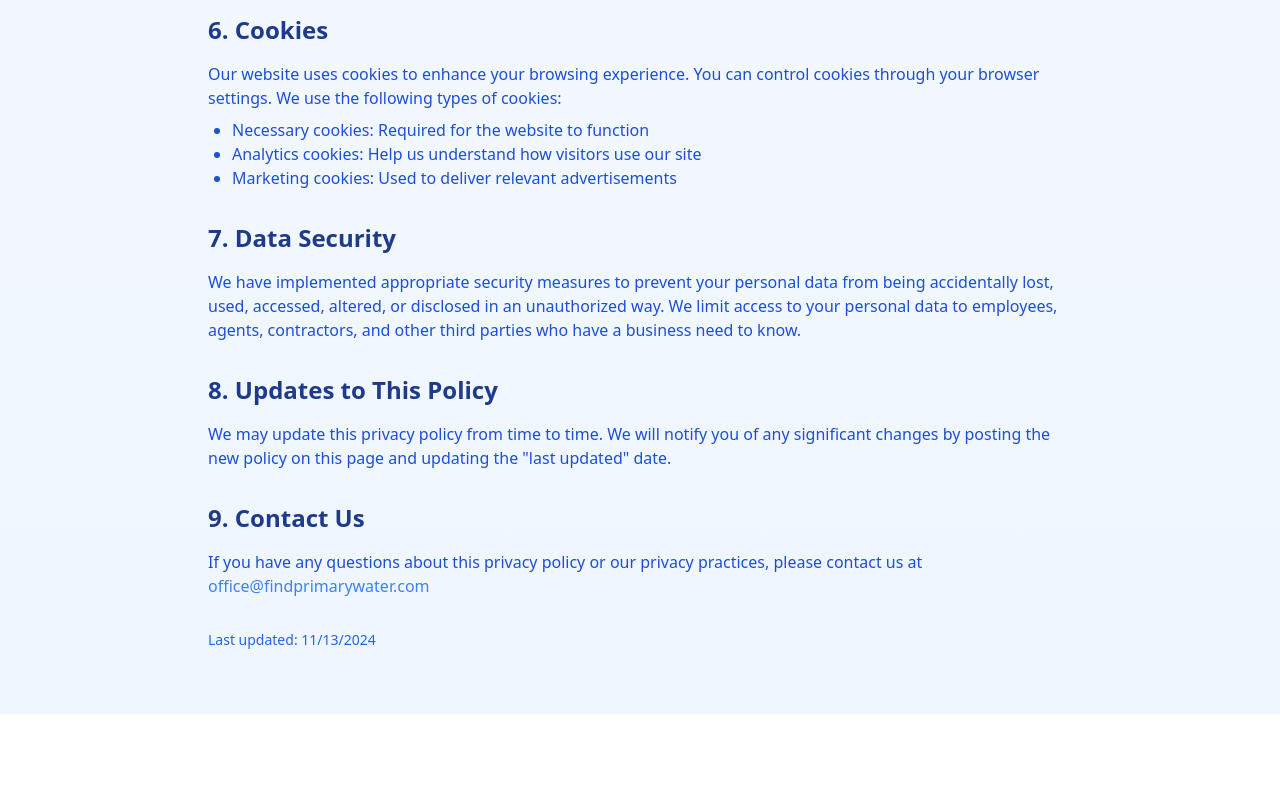
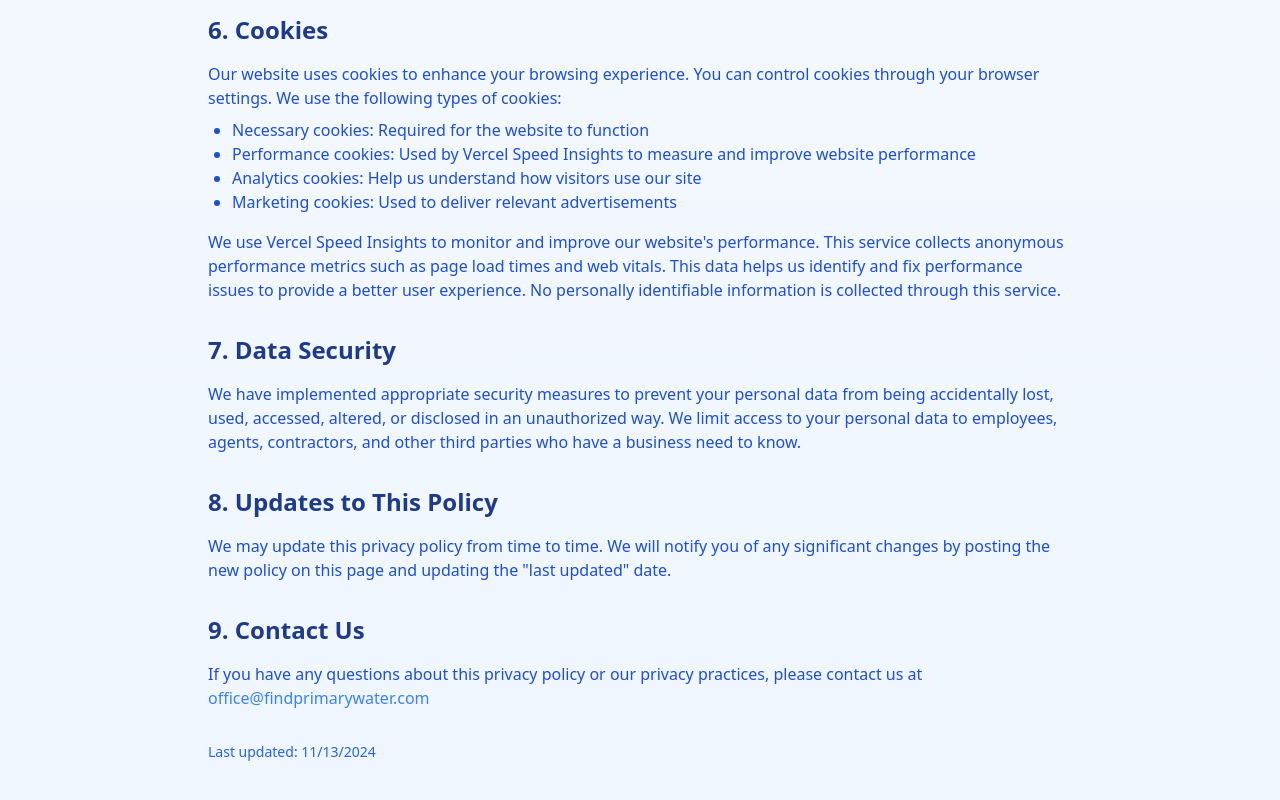
Before and after one commit to halobartku/primary-water, a React (Vite) app: page /privacy in a window 1280 px wide. Shown: the part 1282-2082 px from the top of the page. Before the commit the page ends 1996 px from the top, so only its background shows below. Built offline with nearby package versions, Linux system fonts and the light colour scheme.

Commit message:
CookieConsent

```diff
--- a/src/components/CookieConsent.tsx
+++ b/src/components/CookieConsent.tsx
@@ -12,7 +12,8 @@ export function CookieConsent({ onClose }: CookieConsentProps) {
   const [preferences, setPreferences] = useState({
     necessary: true,
     analytics: false,
-    marketing: false
+    marketing: false,
+    performance: false
   })
   const [showPreferences, setShowPreferences] = useState(false)
 
@@ -33,7 +34,7 @@ export function CookieConsent({ onClose }: CookieConsentProps) {
   }, [])
 
   const handleAccept = () => {
-    const newPreferences = { ...preferences, analytics: true, marketing: true }
+    const newPreferences = { ...preferences, analytics: true, marketing: true, performance: true }
     localStorage.setItem('cookieConsent', JSON.stringify(newPreferences))
     setPreferences(newPreferences)
     setIsVisible(false)
@@ -82,6 +83,19 @@ export function CookieConsent({ onClose }: CookieConsentProps) {
                       type="checkbox"
                       checked={preferences.necessary}
                       disabled
+                      className="rounded border-blue-300 text-blue-500 focus:ring-blue-500"
+                    />
+                  </div>
+
+                  <div className="flex items-center justify-between">
+                    <div>
+                      <h4 className="font-medium text-blue-900">Performance Cookies</h4>
+                      <p className="text-sm text-blue-700">Help us measure and improve website performance</p>
+                    </div>
+                    <input
+                      type="checkbox"
+                      checked={preferences.performance}
+                      onChange={(e) => setPreferences(prev => ({ ...prev, performance: e.target.checked }))}
                       className="rounded border-blue-300 text-blue-500 focus:ring-blue-500"
                     />
                   </div>
--- a/src/components/PrivacyPolicy.tsx
+++ b/src/components/PrivacyPolicy.tsx
@@ -84,9 +84,13 @@ export function PrivacyPolicy() {
             </p>
             <ul className="list-disc pl-6 text-blue-700">
               <li>Necessary cookies: Required for the website to function</li>
+              <li>Performance cookies: Used by Vercel Speed Insights to measure and improve website performance</li>
               <li>Analytics cookies: Help us understand how visitors use our site</li>
               <li>Marketing cookies: Used to deliver relevant advertisements</li>
             </ul>
+            <p className="text-blue-700 mt-4">
+              We use Vercel Speed Insights to monitor and improve our website's performance. This service collects anonymous performance metrics such as page load times and web vitals. This data helps us identify and fix performance issues to provide a better user experience. No personally identifiable information is collected through this service.
+            </p>
           </section>
 
           <section>
```
